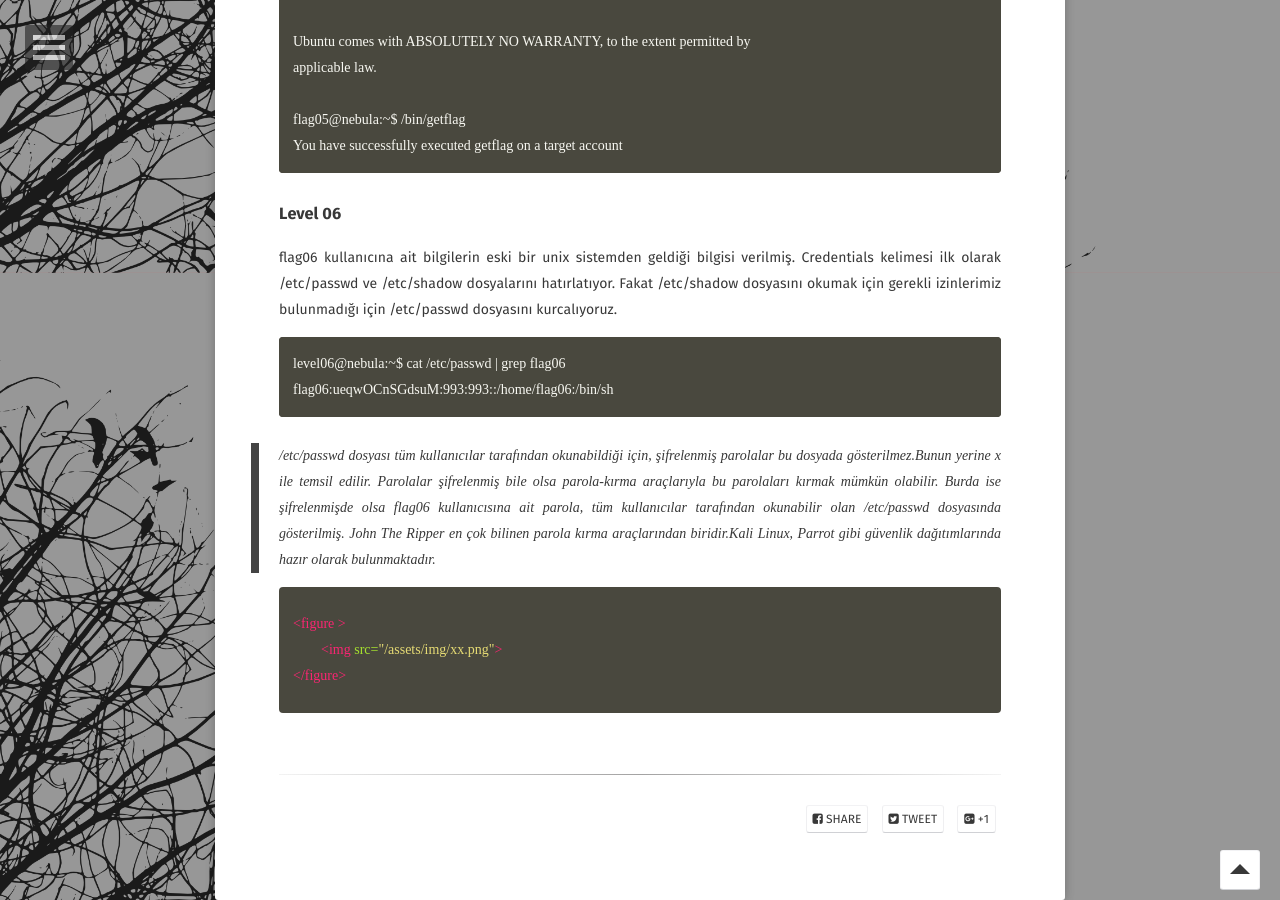
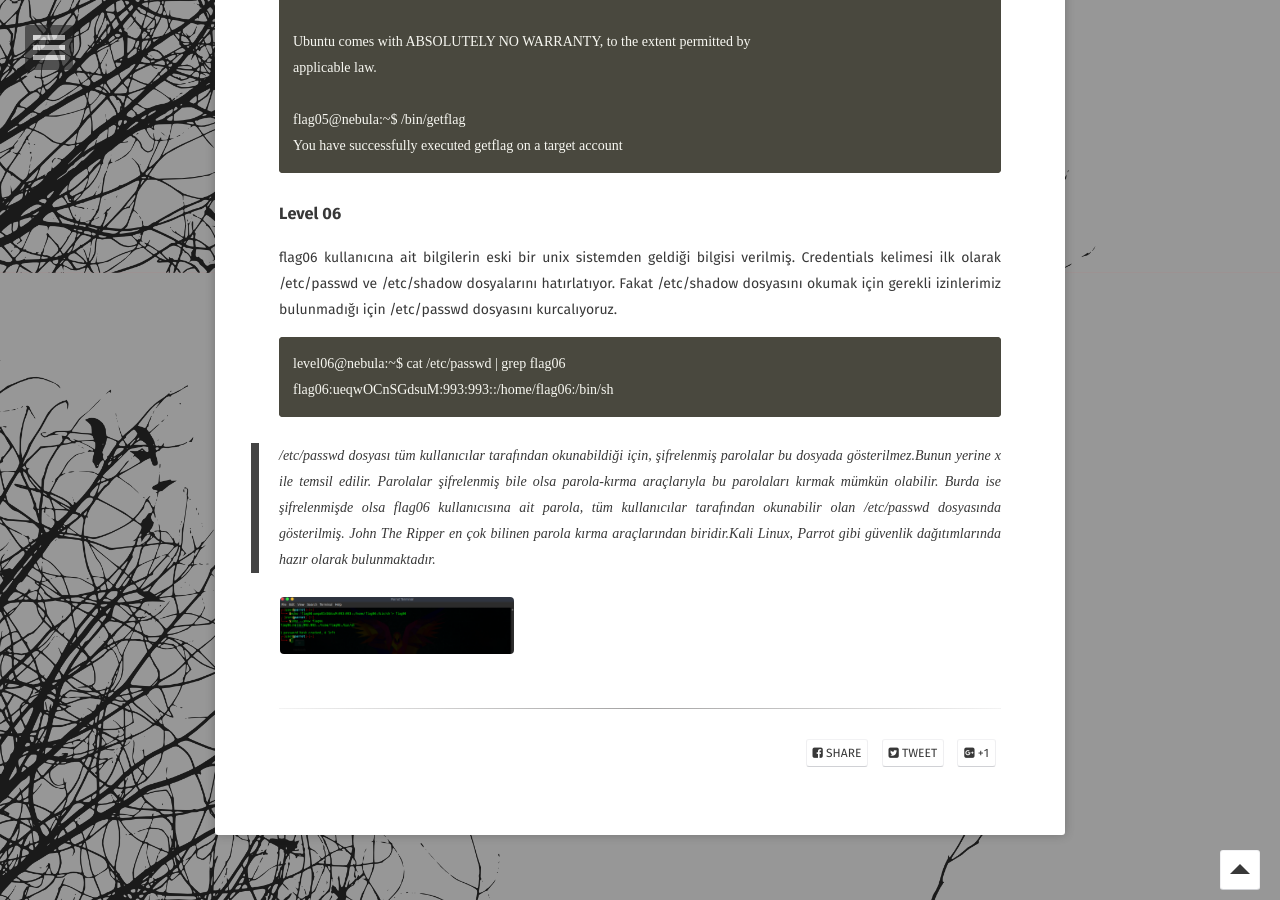
Before and after one commit to burcudemiralp/burcudemiralp.github.io, a Jekyll site: the page built from _posts/2018-02-28-nebula-writeup.md, in a window 1280 px wide and 900 px high, scrolled down 2427 px. Built offline with Jekyll 4.4.1, drawn with Linux system fonts in a browser that asks for light colours; some web fonts are replaced.

Commit message:
Update 2018-02-28-nebula-writeup.md

```diff
--- a/_posts/2018-02-28-nebula-writeup.md
+++ b/_posts/2018-02-28-nebula-writeup.md
@@ -94,9 +94,6 @@ flag06 kullanıcına ait bilgilerin eski bir unix sistemden geldiği bilgisi ver
 > /etc/passwd dosyası tüm kullanıcılar tarafından okunabildiği için, şifrelenmiş parolalar bu dosyada gösterilmez.Bunun yerine x ile temsil edilir. Parolalar şifrelenmiş bile olsa parola-kırma araçlarıyla bu parolaları kırmak mümkün olabilir.
 Burda ise şifrelenmişde olsa flag06 kullanıcısına ait parola, tüm kullanıcılar tarafından okunabilir olan /etc/passwd dosyasında gösterilmiş.
 > John The Ripper en çok bilinen parola kırma araçlarından biridir.Kali Linux, Parrot gibi güvenlik dağıtımlarında hazır olarak bulunmaktadır.
-
-{% highlight html %}
-<figure >
+<figure class="third">
 	<img src="/assets/img/xx.png">
 </figure>
-{% endhighlight %}
```
